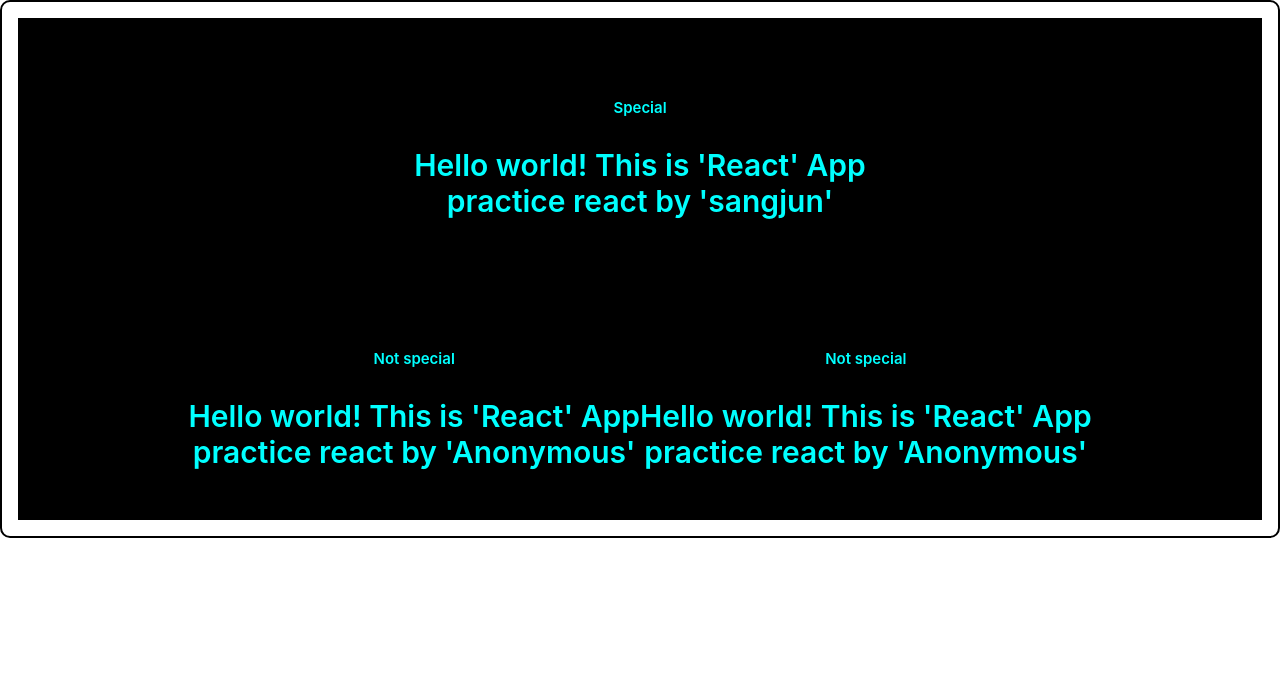
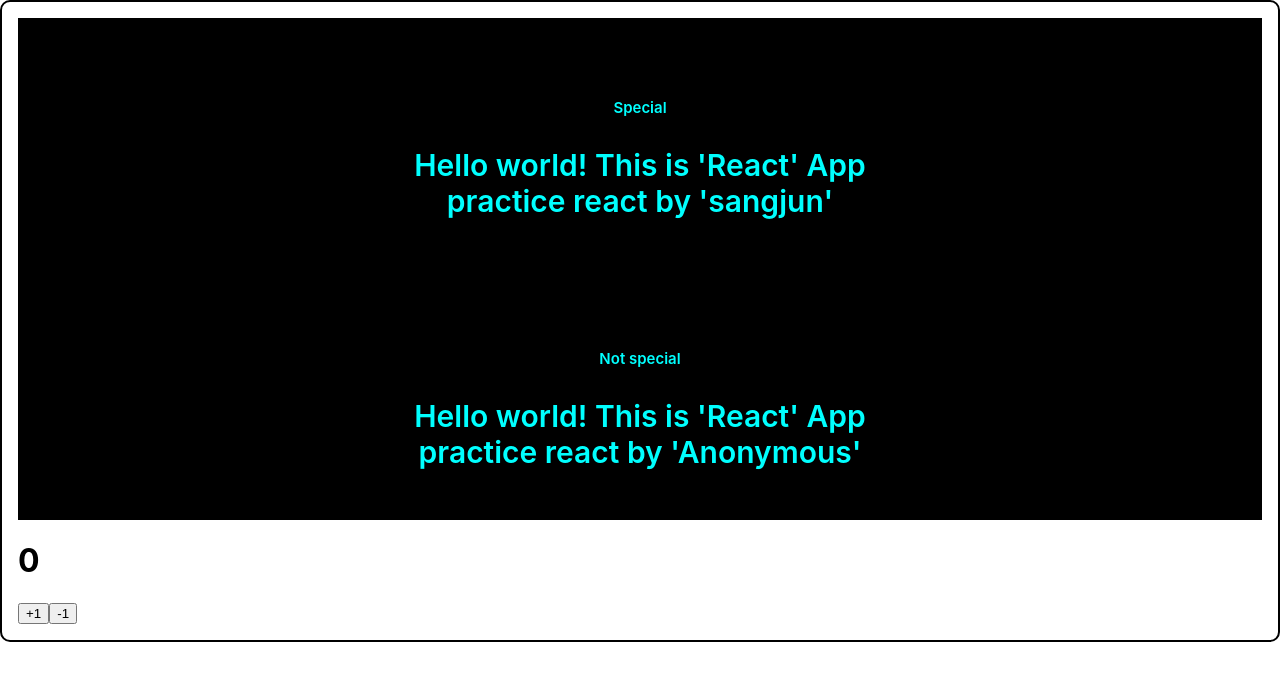
Before and after one commit to sangjuntechs/reactAtoZ, a React (Create React App) app: page / in a window 1280 px wide. Shown: the top 680 px of the page. Built offline with nearby package versions, Linux system fonts and the light colour scheme.

Commit message:
useState

```diff
--- a/src/App.js
+++ b/src/App.js
@@ -1,6 +1,7 @@
 import React from 'react';
 import Hello from './Hello';
 import Wrapper from './Wrapper';
+import Counter from './Counter';
 
 function App() {
   return (
@@ -10,9 +11,11 @@
       </div>
       <div className='hello_box'>
         <Hello isSpecial={false}/>
-        <Hello />
       </div>
+
+      <Counter />
     </Wrapper>
+
   );
 }
 
--- /dev/null
+++ b/src/Counter.js
@@ -0,0 +1,24 @@
+import React, { useState } from "react";
+
+function Counter() {
+
+  const numberState = useState(0);
+  const number = numberState[0];
+  const setNumber = numberState[1];
+
+  const onIncrease = () => {
+    console.log("+1");
+  };
+  const onDecrease = () => {
+    console.log("-1");
+  };
+  return (
+    <div>
+      <h1>0</h1>
+      <button onClick={onIncrease}>+1</button>
+      <button onClick={onDecrease}>-1</button>
+    </div>
+  );
+}
+
+export default Counter;
```
